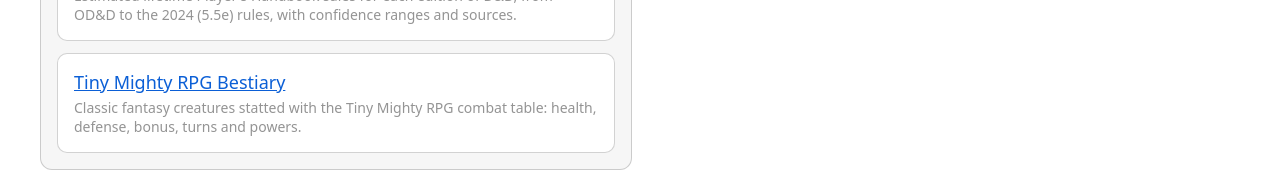
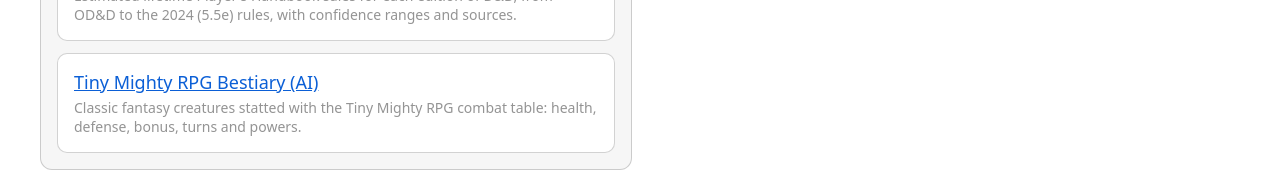
Before and after one commit to nathanphoffman/GraphData, a React (Vite) app: page /#/ in a window 1280 px wide. Shown: the part 693-865 px from the top of the page. Built offline with nearby package versions, Linux system fonts and the light colour scheme.

Commit message:
added AI disclaimer to tiny mighty bestiary

```diff
--- a/data/tiny-mighty-bestiary/meta.json
+++ b/data/tiny-mighty-bestiary/meta.json
@@ -1,5 +1,5 @@
 {
-  "title": "Tiny Mighty RPG Bestiary",
+  "title": "Tiny Mighty RPG Bestiary (AI)",
   "rulesVersion": "Tiny Mighty RPG 1.09",
   "tiers": [
     {
--- a/src/charts/registry.ts
+++ b/src/charts/registry.ts
@@ -84,7 +84,7 @@
   },
   {
     id: "tiny-mighty-bestiary",
-    title: "Tiny Mighty RPG Bestiary",
+    title: "Tiny Mighty RPG Bestiary (AI)",
     category: "Tabletop RPGs",
     description:
       "Classic fantasy creatures statted with the Tiny Mighty RPG combat table: health, defense, bonus, turns and powers.",
```
